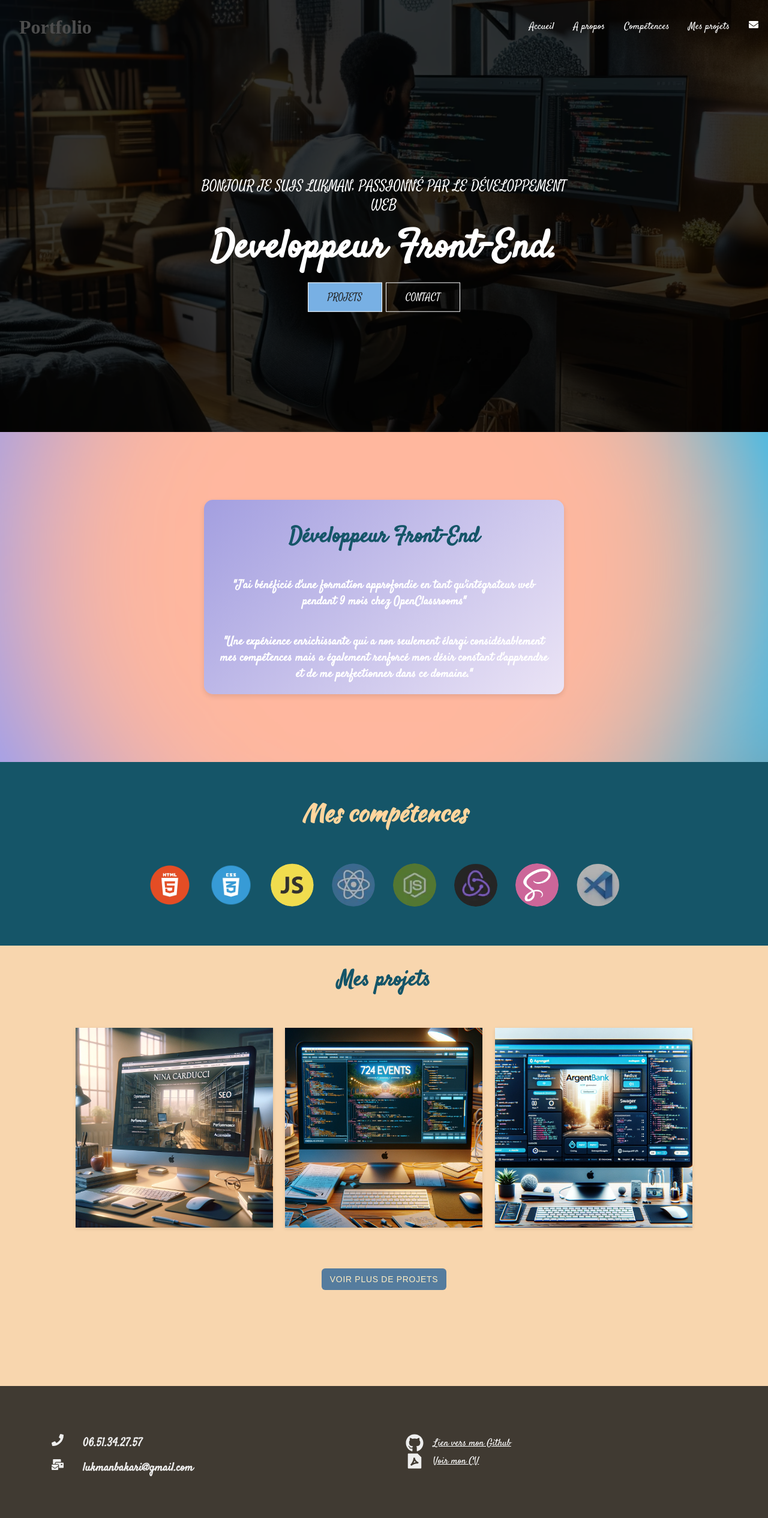
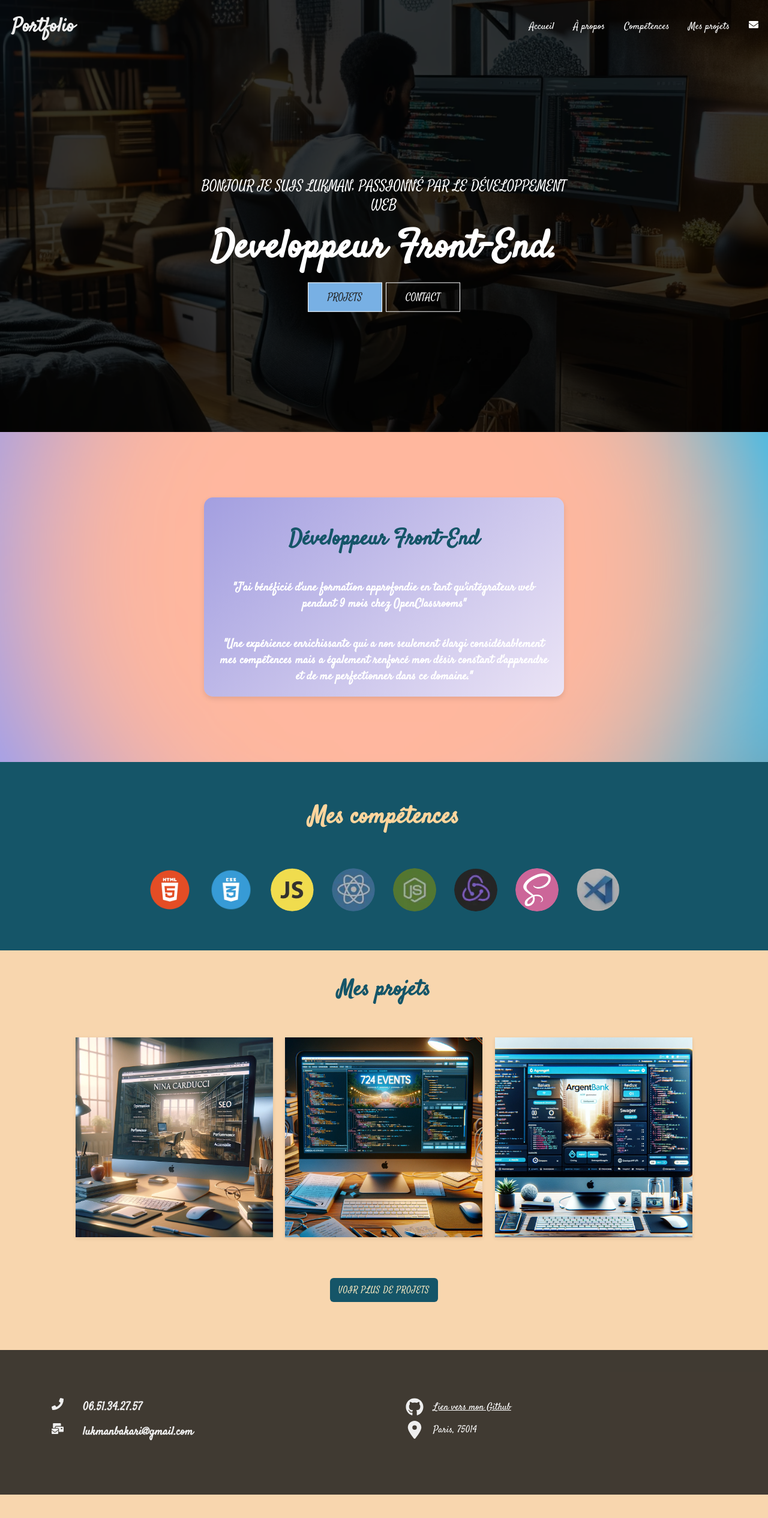
Before and after one commit to LukmanBK/Portfolio, a React (Create React App) app: page / in a window 1280 px wide. Shown: the top 2530 px of the page at 60% size. After the commit the page ends 2491 px from the top, so only its background shows below. Built offline with nearby package versions, Linux system fonts and the light colour scheme; the HTML template or start-up script is replaced by a standard one.

Commit message:
correctif sur l'ensemble

```diff
--- a/src/components/Footer/Footer.js
+++ b/src/components/Footer/Footer.js
@@ -1,6 +1,6 @@
 import React from "react";
 import "./footer.css";
-import { RiFilePdf2Fill } from "react-icons/ri";
+ import { FaLocationDot } from "react-icons/fa6";
 import { FaGithub, FaMailBulk, FaPhone } from "react-icons/fa";
 
 const Footer = () => {
@@ -51,15 +51,15 @@ const Footer = () => {
                 Lien vers mon Github
               </span>
             </a>
-            <a href="cv.pdf" target="_blank">
-              <RiFilePdf2Fill
+            <a>
+              <FaLocationDot
                 size={30}
                 style={{
                   color: "#EEEEEE",
                   marginRight: "1rem",
                 }}
               />
-              <span style={{ textDecoration: "underline" }}>Voir mon CV</span>
+              <span>Paris, 75014</span>
             </a>
           </div>
         </div>
--- a/src/components/Footer/footer.css
+++ b/src/components/Footer/footer.css
@@ -51,7 +51,22 @@
     display: flex;
     flex-direction: column;
   }
-  .social-link {
+  .social-link{
     display: flex;
     flex-direction: column;
   }
+
+  .social-link a {
+    padding-bottom: 8px;
+  }
+
+  @media screen and (max-width: 768px) {
+    .footer-container {
+        grid-template-columns: 1fr;
+    }
+  }
+  @media screen and (max-width: 425px) {
+    .footer p, .footer h4 {
+        font-size: 1rem;
+    }
+  }
--- a/src/components/Navbar/Navbar.js
+++ b/src/components/Navbar/Navbar.js
@@ -1,6 +1,6 @@
 import React, { useState } from "react";
 import "./navbar.css";
-import { FaEnvelope } from "react-icons/fa";
+import { FaEnvelope, FaBars, FaTimes } from "react-icons/fa";
 
 export const Navbar = () => {
   const [click, setClick] = useState(false);
@@ -32,6 +32,7 @@ export const Navbar = () => {
             Accueil
           </a>
         </li>
+
         <li
           className={color ? "nav-link nav-link-color" : "nav-link"}
           onClick={handleClick}
@@ -39,8 +40,9 @@ export const Navbar = () => {
           <a
             href="#about"
             className={color ? "nav-link nav-link-color" : "nav-link"}
+            onClick={handleClick}
           >
-            A propos
+            À propos
           </a>
         </li>
         <li
@@ -50,6 +52,7 @@ export const Navbar = () => {
           <a
             href="#skills"
             className={color ? "nav-link nav-link-color" : "nav-link"}
+            onClick={handleClick}
           >
             Compétences
           </a>
@@ -60,6 +63,7 @@ export const Navbar = () => {
         >
           <a
             href="#projects"
+            onClick={handleClick}
             className={color ? "nav-link nav-link-color" : "nav-link"}
           >
             Mes projets
@@ -77,6 +81,9 @@ export const Navbar = () => {
           </a>
         </li>
       </ul>
+      <div className="bars" onClick={handleClick}>
+        {click ? <FaTimes /> : <FaBars />}
+      </div>
     </header>
   );
 };
--- a/src/components/Navbar/navbar.css
+++ b/src/components/Navbar/navbar.css
@@ -2,7 +2,6 @@ header {
   display: flex;
   justify-content: space-between;
   align-items: center;
-  padding: 1rem;
   position: fixed;
   width: 100%;
   height: 90px;
@@ -10,46 +9,54 @@ header {
 }
 
 .heading-header {
-  font-family: "Kaushan-Script", cursive;
+  color: #eeeeee;
+  font-family: "Satisfy", sans-serif;
   font-size: 2rem;
   font-weight: 700;
-  color: #4d4d4d;
+  padding-left: 20px;
 }
+
 .heading-header.color {
-  color: #0099c3;
+  color: #155568;
 }
-.heading-header span {
-  font-family: "Monserrat", sans-serif;
-  color: #9f70fd;
-}
+
 .header-bg {
   background-color: #f8d6ae;
   transition: 0.5s;
   box-shadow: 3px 3px 3px #252a3482;
+  padding-left: 20px;
 }
+
 .nav-menu {
   display: flex;
 }
 
 .nav-menu li {
   padding: 0 1rem;
-  color: #4d4d4d;
+  color: #eeeeee;
 }
 
 .nav-link-color {
-  color: #0099c3;
+  color: #155568;
 }
+
 .nav-menu li a {
   font-size: 1rem;
   font-weight: 500;
+  text-decoration: none;
   transform: translateX(-50%);
 }
+
 .nav-menu li a:hover {
   content: "";
-  background: #9f70fd;
+  background: #0099c3;
   background-clip: text;
   -webkit-background-clip: text;
   -webkit-text-fill-color: transparent;
+}
+
+.bars {
+  display: none;
 }
 
 @media screen and (max-width: 1024px) {
@@ -58,22 +65,35 @@ header {
     justify-content: center;
     align-items: center;
     width: 100%;
-    background: rgb(0, 0, 0, 0.9);
+    background: rgba(0, 0, 0, 0.9);
     position: absolute;
-    top: 0;
     left: -100%;
-    z-index: -3;
+    z-index: -1;
     transition: 0.3s;
   }
+
   .nav-menu.active {
     left: 0;
+    top: 0;
   }
+
   .nav-menu li {
     padding: 1rem 0;
   }
+
   .nav-menu li a {
     font-size: 1.3rem;
-    color: #eeeeee;
+  }
+
+  .bars {
+    display: block;
+    z-index: 11;
+    position: absolute;
+    right: 20px;
+    color: #0099c3;
+    height: 20px;
+    width: 20px;
+    padding-right: 30px;
   }
 }
 
@@ -82,13 +102,17 @@ header {
     font-size: 1.2rem;
   }
 }
+
 @media screen and (max-width: 425px) {
   .header h1 {
-    font-size: 1.8rem;
+    font-size: 1.5rem;
+    padding-left: 20px;
   }
+
   .heading-header span {
-    font-size: 1.8rem;
+    font-size: 1.5rem;
   }
+
   .nav-menu li a {
     font-size: 1rem;
   }
--- a/src/components/Projects/projects.css
+++ b/src/components/Projects/projects.css
@@ -10,7 +10,7 @@ section[data-section] {
 h2 {
   color: #155568;
   margin: 1.5rem 0;
-  font-size: 30px;
+  font-size: 40px;
 }
 
 .section-projects {
@@ -34,8 +34,9 @@ h2 {
   display: block;
   margin: 3rem auto 0;
   padding: 0.5rem 0.75rem;
-  background-color: #557c9e;
+  background-color: #155568;
   color: #ffeec4;
+  font-family: "Satisfy", sans-serif;
   font-size: 0.875rem;
   font-weight: 500;
   text-transform: uppercase;
@@ -56,10 +57,15 @@ h2 {
   transform: translateX(-45%);
 }
 
+.title-projects {
+  padding-top: 3rem
+}
+
 /* Media queries */
 @media (max-width: 600px) {
   .grid-projects {
     grid-template-columns: repeat(auto-fit, minmax(200px, 1fr));
+    padding: 0 1rem;
   }
 }
 
@@ -78,18 +84,21 @@ h2 {
   .grid {
     grid-template-columns: repeat(2, 1fr);
   }
+
 }
+
+@media (max-width: 768px) {
+  .title-projects {
+  padding-top: 0;
+  }
 
 @media (min-width: 1024px) {
   section[data-section] {
     padding: 4rem 0 6rem;
   }
 
-  h2 {
-    margin-top: 1rem;
-  }
-
   .grid {
     grid-template-columns: repeat(3, 1fr);
   }
 }
+}
--- a/src/components/ProjectsCards/projectsCards.css
+++ b/src/components/ProjectsCards/projectsCards.css
@@ -2,7 +2,6 @@
   position: relative;
   cursor: pointer;
   overflow: hidden;
-  background-color: #155568;
   box-shadow: 0 2px 6px rgba(0, 0, 0, 0.1);
   will-change: transform;
 }
--- a/src/components/ProjectsModal/projectsModal.css
+++ b/src/components/ProjectsModal/projectsModal.css
@@ -43,6 +43,7 @@
   width: 100%;
   height: 320px;
   margin-bottom: 20px;
+  border-radius: 5%;
 }
 
 .tags-container {
--- a/src/components/Skills/skills.css
+++ b/src/components/Skills/skills.css
@@ -12,7 +12,7 @@
   margin-bottom: 30px;
   text-align: center;
   font-size: 2.5rem;
-  font-family: "Kaushan Script", cursive;
+  font-family: "Satisfy", sans-serif;
   color: #ffd59d;
 }
 
```
